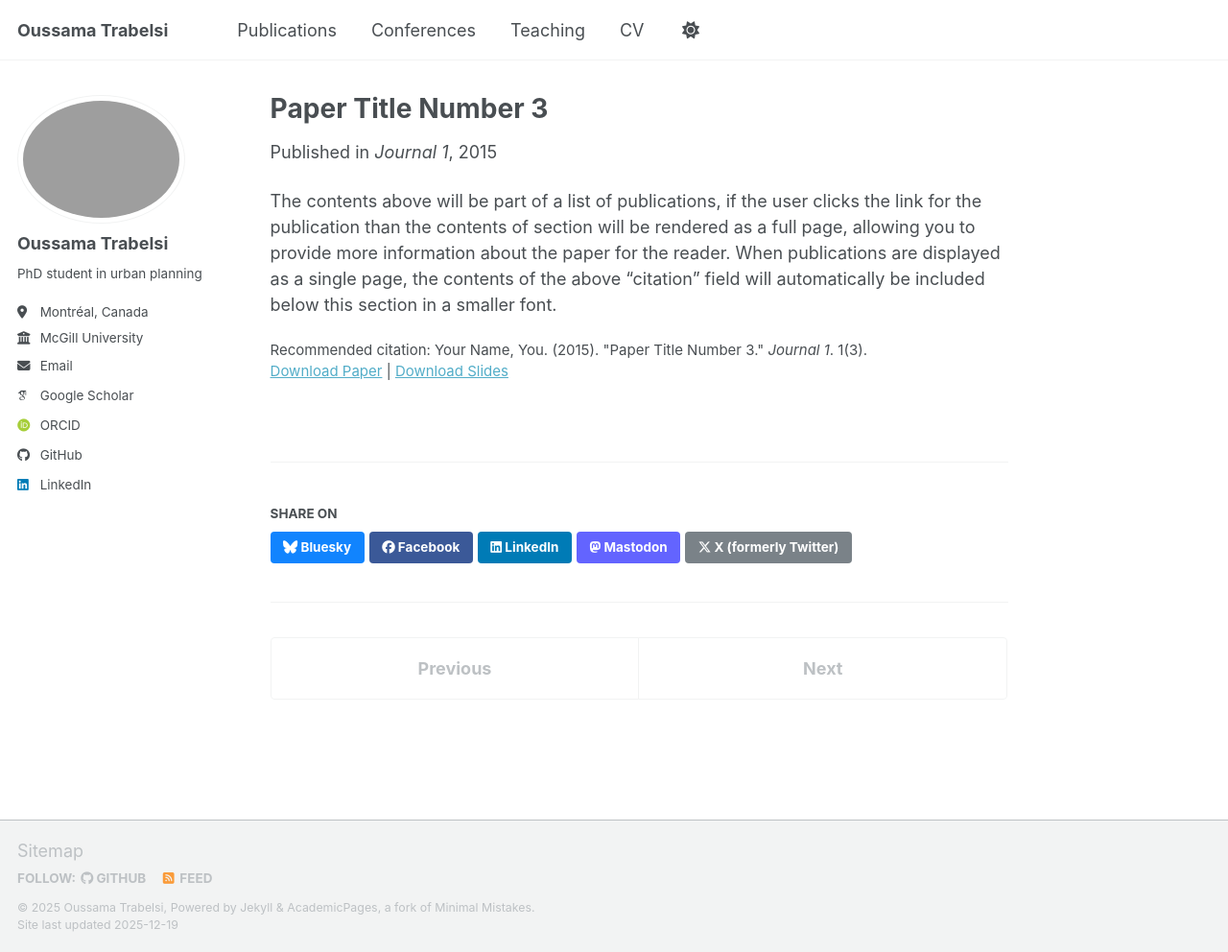
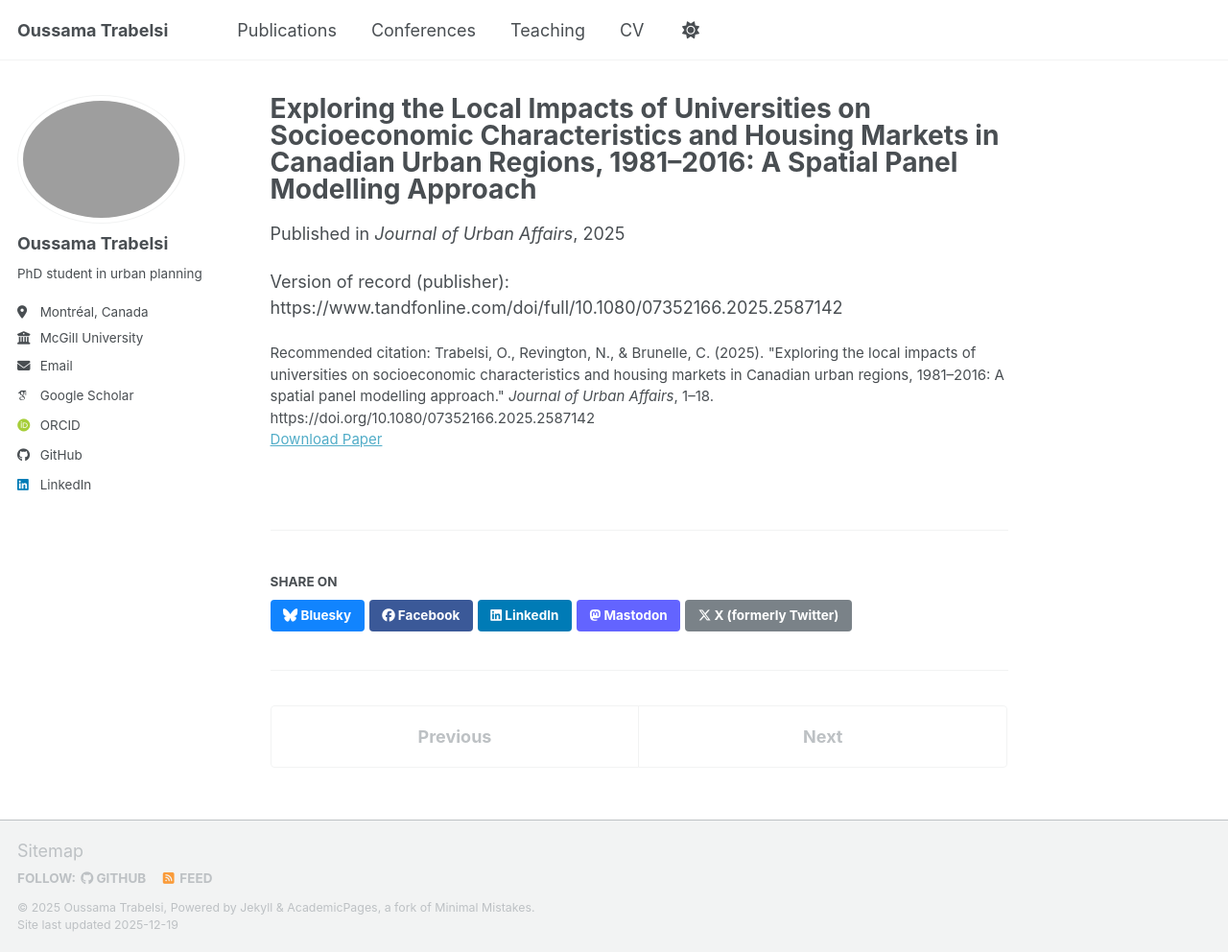
Before and after one commit to OussemaTrabelsi98/oussematrabelsi98.github.io, a Jekyll site: the page built from _publications/2015-10-01-paper-title-number-3.md, in a window 1280 px wide and 992 px high. Shown: the whole window at 96% size. Built offline with Jekyll 4.4.1, drawn with Linux system fonts in a browser that asks for light colours; some web fonts are replaced; a script bundle is joined from its source files by our own code; library files that are not in the unit come from our copies.

Commit message:
add paper

```diff
--- a/_publications/2015-10-01-paper-title-number-3.md
+++ b/_publications/2015-10-01-paper-title-number-3.md
@@ -1,14 +1,12 @@
 ---
-title: "Paper Title Number 3"
+title: "Exploring the Local Impacts of Universities on Socioeconomic Characteristics and Housing Markets in Canadian Urban Regions, 1981–2016: A Spatial Panel Modelling Approach"
 collection: publications
 category: manuscripts
-permalink: /publication/2015-10-01-paper-title-number-3
-excerpt: 'This paper is about the number 3. The number 4 is left for future work.'
-date: 2015-10-01
-venue: 'Journal 1'
-slidesurl: 'https://academicpages.github.io/files/slides3.pdf'
-paperurl: 'https://academicpages.github.io/files/paper3.pdf'
-citation: 'Your Name, You. (2015). &quot;Paper Title Number 3.&quot; <i>Journal 1</i>. 1(3).'
+permalink: /publication/2025-12-08-universities-housing-markets
+excerpt: "Spatial panel modelling evidence on how proximity to major university campuses relates to socioeconomic change and housing markets in Canadian urban regions (1981–2016)."
+date: 2025-12-08
+venue: "Journal of Urban Affairs"
+paperurl: "/files/Trabelsi-Revington-Brunelle_JUA_AM.pdf"
+citation: 'Trabelsi, O., Revington, N., & Brunelle, C. (2025). "Exploring the local impacts of universities on socioeconomic characteristics and housing markets in Canadian urban regions, 1981–2016: A spatial panel modelling approach." <i>Journal of Urban Affairs</i>, 1–18. https://doi.org/10.1080/07352166.2025.2587142'
 ---
-
-The contents above will be part of a list of publications, if the user clicks the link for the publication than the contents of section will be rendered as a full page, allowing you to provide more information about the paper for the reader. When publications are displayed as a single page, the contents of the above "citation" field will automatically be included below this section in a smaller font.
+Version of record (publisher): https://www.tandfonline.com/doi/full/10.1080/07352166.2025.2587142
```
Also changed, not shown: 1 other file.
